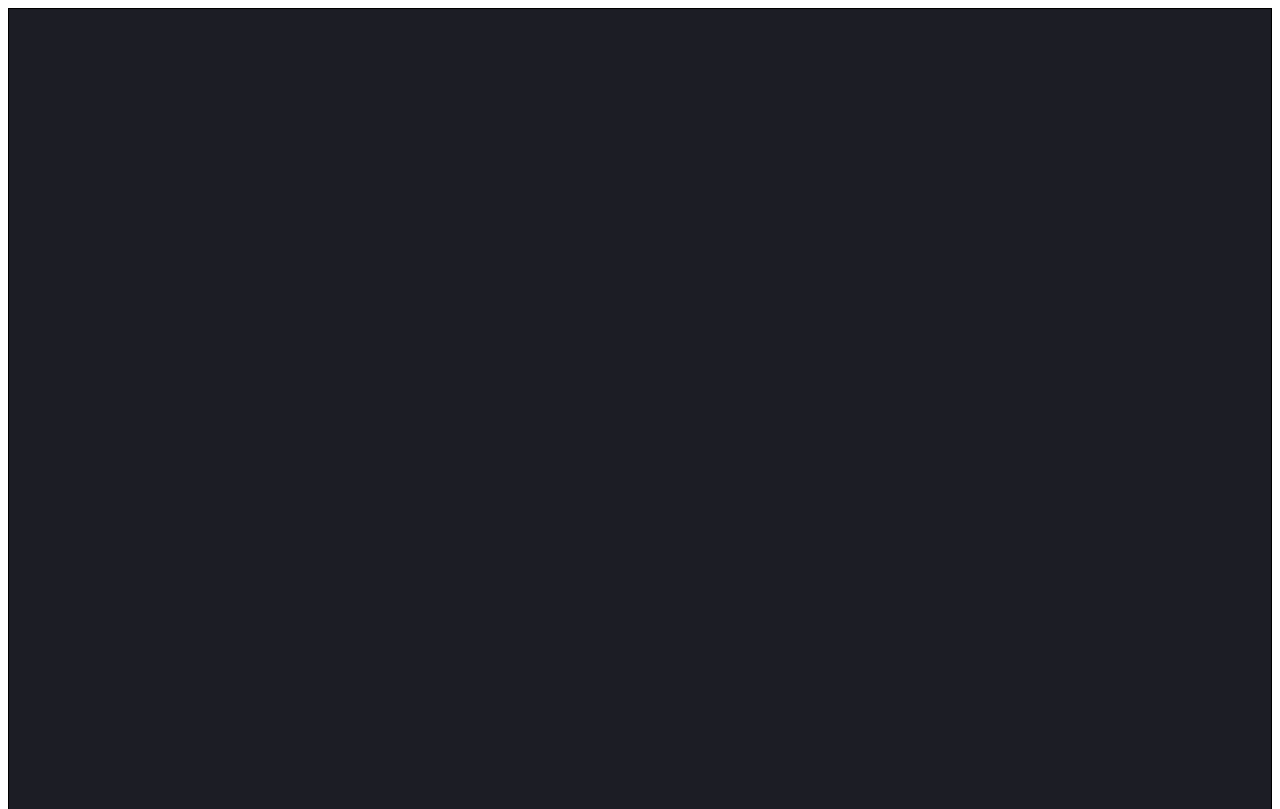
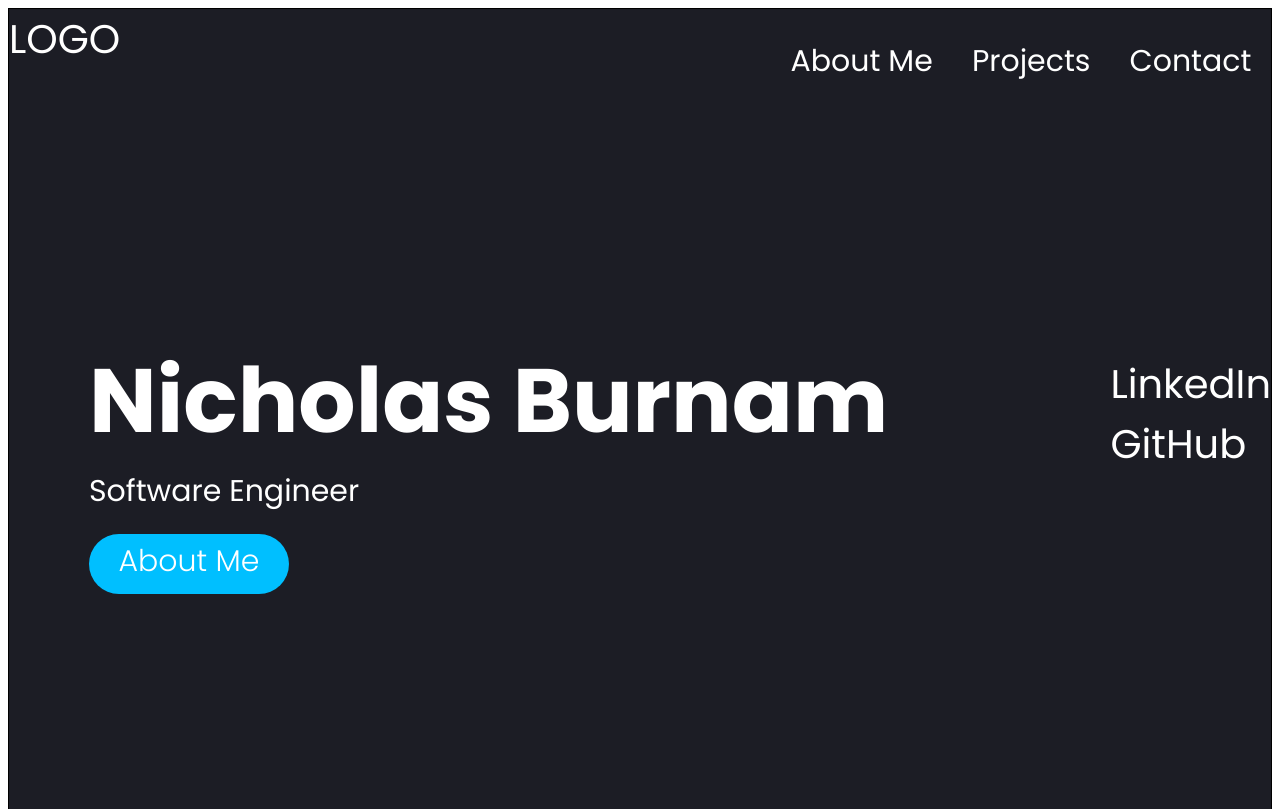
Before and after one commit to NickBurnam/portfolio, a plain HTML site: page index.html in a window 1280 px wide. Shown: the top 809 px of the page. Drawn offline with Linux system fonts and the light colour scheme.

Commit message:
More placeholder content and styling

```diff
--- a/index.html
+++ b/index.html
@@ -4,13 +4,37 @@
 
 <head>
     <link rel="stylesheet" href="styles.css" />
+    <link rel="preconnect" href="https://fonts.googleapis.com">
+    <link rel="preconnect" href="https://fonts.gstatic.com" crossorigin>
+    <link href="https://fonts.googleapis.com/css2?family=Poppins:wght@300;400;600;700;800&display=swap"
+        rel="stylesheet">
     <title>Project Portfolio</title>
     <meta charset="UTF-8" />
     <script type="module" src="script.js"></script>
 </head>
 
 <body>
-    <section class="hero"></section>
+    <section class="hero">
+        <nav>
+            <div>LOGO</div>
+            <ul>
+                <li>About Me</li>
+                <li>Projects</li>
+                <li>Contact</li>
+            </ul>
+        </nav>
+        <div class="hero-area">
+            <div class="hero-text">
+                <h1>Nicholas Burnam</h1>
+                <p>Software Engineer</p>
+                <div class="button">About Me</div>
+            </div>
+            <div class="socials">
+                <div>LinkedIn</div>
+                <div>GitHub</div>
+            </div>
+        </div>
+    </section>
     <section></section>
     <section></section>
     <footer></footer>
--- a/styles.css
+++ b/styles.css
@@ -1,3 +1,7 @@
+body {
+    font-family: 'Poppins', sans-serif;
+}
+
 section {
     height: 500px;
     background-color: white;
@@ -7,9 +11,76 @@ section {
 .hero {
     height: 100vh;
     background-color: #1c1d25;
+    color: white;
+    font-size: 40px;
 }
 
 footer {
     height: 100px;
     background-color: gray;
 }
+
+nav {
+    display: flex;
+    justify-content: space-between;
+}
+
+ul {
+    display: flex;
+    list-style-type: none;
+    width: 500px;
+    justify-content: space-around;
+    font-size: 30px;
+}
+
+li {
+    text-decoration: none;
+}
+
+h1 {
+    font-size: 90px;
+    margin: 0;
+}
+
+p {
+    margin: 0;
+    font-weight: 400;
+    font-size: 30px;
+}
+
+.hero-area {
+    display: flex;
+    height: 100%;
+    justify-content: space-between;
+    align-items: center;
+}
+
+.hero-text {
+    margin-left: 80px;
+    margin-bottom: 100px;
+}
+
+.button {
+    width: 200px;
+    height: 55px;
+    border-radius: 30px;
+    background-color: #00bfff;
+    text-align: center;
+    font-weight: 300;
+    font-size: 30px;
+    padding-top: 5px;
+    margin-top: 20px;
+}
+
+.button:hover {
+    background-color: #66d8ff;
+}
+
+.button:active {
+    background-color: #A9A9A9;
+    color: #808080
+}
+
+.socials {
+    padding-bottom: 200px;
+}
```
